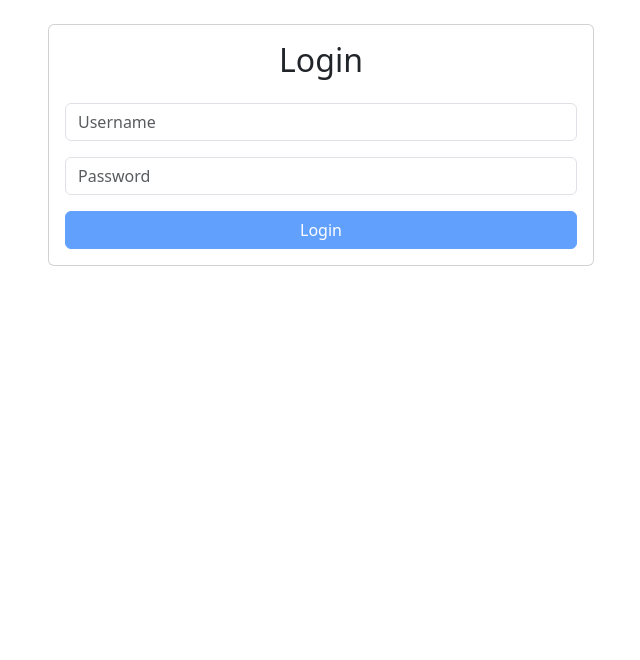
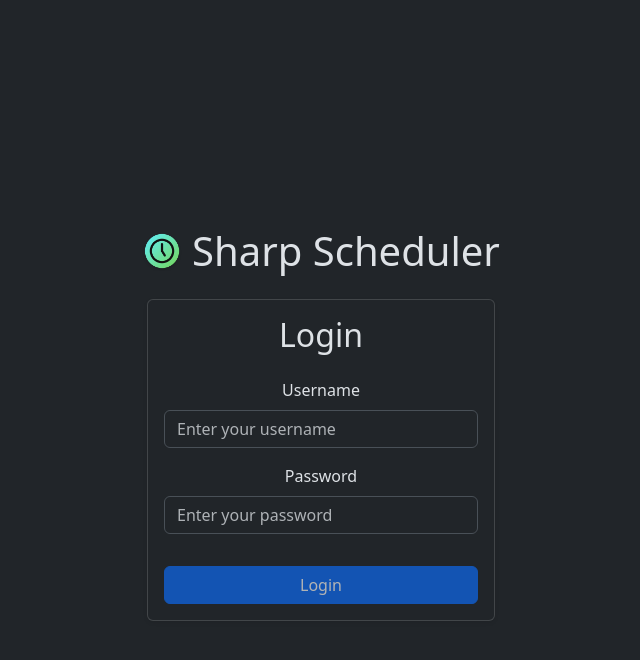
Before and after one commit to Hukasx0/sharp-scheduler, an Angular app in the folder sharp-scheduler.client/: page /login in a window 1280 px wide. Shown: the top 660 px of the page, without its empty margins (319-959 px from the left). Built offline with nearby package versions, Linux system fonts and the light colour scheme.

Commit message:
Improve frontend UI

```diff
--- a/sharp-scheduler.client/src/app/components/home/home.component.html
+++ b/sharp-scheduler.client/src/app/components/home/home.component.html
@@ -37,14 +37,16 @@
                   <a href="http://www.cronmaker.com/" target="_blank">Click here to generate a Cron Expression</a>
                 </small>
               </div>
-              <div class="form-group">
-                <label for="isActive">Active</label>
-                <input id="isActive" type="checkbox" formControlName="isActive" />
+              <div class="form-group mb-3 mt-1">
+                <label for="isActive" class="form-label">Active</label>
+                <input id="isActive" type="checkbox" formControlName="isActive" class="form-check-input ms-1" />
               </div>
-              <button type="submit" class="btn btn-success" [disabled]="jobForm.invalid">
-                {{ editingJob ? 'Update Job' : 'Add Job' }}
-              </button>
-              <button type="button" (click)="cancelEdit()" *ngIf="editingJob" class="btn btn-secondary ml-2">Cancel Edit</button>
+              <div class="text-center">
+                <button type="submit" class="btn btn-success btn-lg" [disabled]="jobForm.invalid">
+                  {{ editingJob ? 'Update Job' : 'Add Job' }}
+                </button>
+                <button type="button" (click)="cancelEdit()" *ngIf="editingJob" class="btn btn-secondary btn-lg ml-2 ms-2">Cancel Edit</button>
+              </div>
             </form>
 
             <ul class="list-group mt-3">
@@ -57,25 +59,25 @@
                     <small><strong>Job ID:</strong> {{ job.id }}</small>
                   </div>
                   <div>
-                    <button (click)="toggleActive(job)" class="btn btn-warning btn-sm">Toggle Status</button>
-                    <button (click)="editJob(job)" class="btn btn-info btn-sm">Edit</button>
-                    <button (click)="deleteJob(job.id)" class="btn btn-danger btn-sm">Delete</button>
+                    <button (click)="toggleActive(job)" class="btn btn-warning btn-sm ms-2">Toggle Status</button>
+                    <button (click)="editJob(job)" class="btn btn-info btn-sm ms-2">Edit</button>
+                    <button (click)="deleteJob(job.id)" class="btn btn-danger btn-sm ms-2">Delete</button>
                   </div>
                 </div>
               </li>
             </ul>
 
-            <div class="d-flex justify-content-between mt-3">
+            <div class="d-flex justify-content-between mt-4">
               <button class="btn btn-info" (click)="previousPage()" [disabled]="currentPage === 1">Previous</button>
               <button class="btn btn-info" (click)="nextPage()" [disabled]="currentPage === totalPages">Next</button>
             </div>
 
-            <div class="d-flex justify-content-between mt-3">
-                <button class="btn btn-info" (click)="refreshJobs()">Refresh</button>
+            <div class="d-flex justify-content-center mt-3">
+              <button class="btn btn-info" (click)="refreshJobs()">Refresh</button>
             </div>
 
-            <div>
-              <button class="btn btn-info mt-3" (click)="goToLogs()">View Logs</button>
+            <div class="mt-3">
+              <button class="btn btn-secondary" (click)="goToLogs()">View Logs</button>
             </div>
 
           </div>
--- a/sharp-scheduler.client/src/app/components/login/login.component.html
+++ b/sharp-scheduler.client/src/app/components/login/login.component.html
@@ -1,7 +1,12 @@
-<div class="container">
-    <div class="row justify-content-center">
-      <div class="col-md-6">
-        <div class="card">
+<div class="container d-flex flex-column justify-content-center align-items-center min-vh-100">
+  <div class="d-flex align-items-center mb-4">
+    <img src="/favicon.png" alt="Sharp Scheduler Logo" class="img-fluid" style="max-width: 40px; margin-right: 10px;">
+    <h1 class="text-center mb-0">Sharp Scheduler</h1>
+  </div>
+
+  <div class="row justify-content-center w-100">
+    <div class="col-md-6 col-lg-4">
+      <div class="card shadow-sm">
         <div class="card-body">
           <h2 class="card-title text-center mb-4">Login</h2>
 
@@ -11,20 +16,34 @@
 
           <form [formGroup]="loginForm" (ngSubmit)="onSubmit()">
             <div class="mb-3">
-                <input type="text" class="form-control" formControlName="username" placeholder="Username">
+              <label for="username" class="form-label">Username</label>
+              <input
+                type="text"
+                id="username"
+                class="form-control"
+                formControlName="username"
+                placeholder="Enter your username"
+              />
               <div *ngIf="loginForm.get('username')?.errors?.['required'] && loginForm.get('username')?.touched" class="text-danger">
                 Username is required
               </div>
             </div>
 
             <div class="mb-3">
-                <input type="password" class="form-control" formControlName="password" placeholder="Password">
+              <label for="password" class="form-label">Password</label>
+              <input
+                type="password"
+                id="password"
+                class="form-control"
+                formControlName="password"
+                placeholder="Enter your password"
+              />
               <div *ngIf="loginForm.get('password')?.errors?.['required'] && loginForm.get('password')?.touched" class="text-danger">
                 Password is required
               </div>
             </div>
 
-              <button type="submit" [disabled]="loginForm.invalid" class="btn btn-primary w-100">
+            <button type="submit" [disabled]="loginForm.invalid" class="btn btn-primary w-100 mt-3">
               Login
             </button>
           </form>
--- a/sharp-scheduler.client/src/index.html
+++ b/sharp-scheduler.client/src/index.html
@@ -1,5 +1,5 @@
 <!doctype html>
-<html lang="en">
+<html lang="en" data-bs-theme="dark">
 <head>
   <meta charset="utf-8">
   <title>Sharp Scheduler</title>
```
Also changed, not shown: 1 other file (tests, documents, lock files or other folders). Lines whose indentation alone changed are shown as unchanged.
